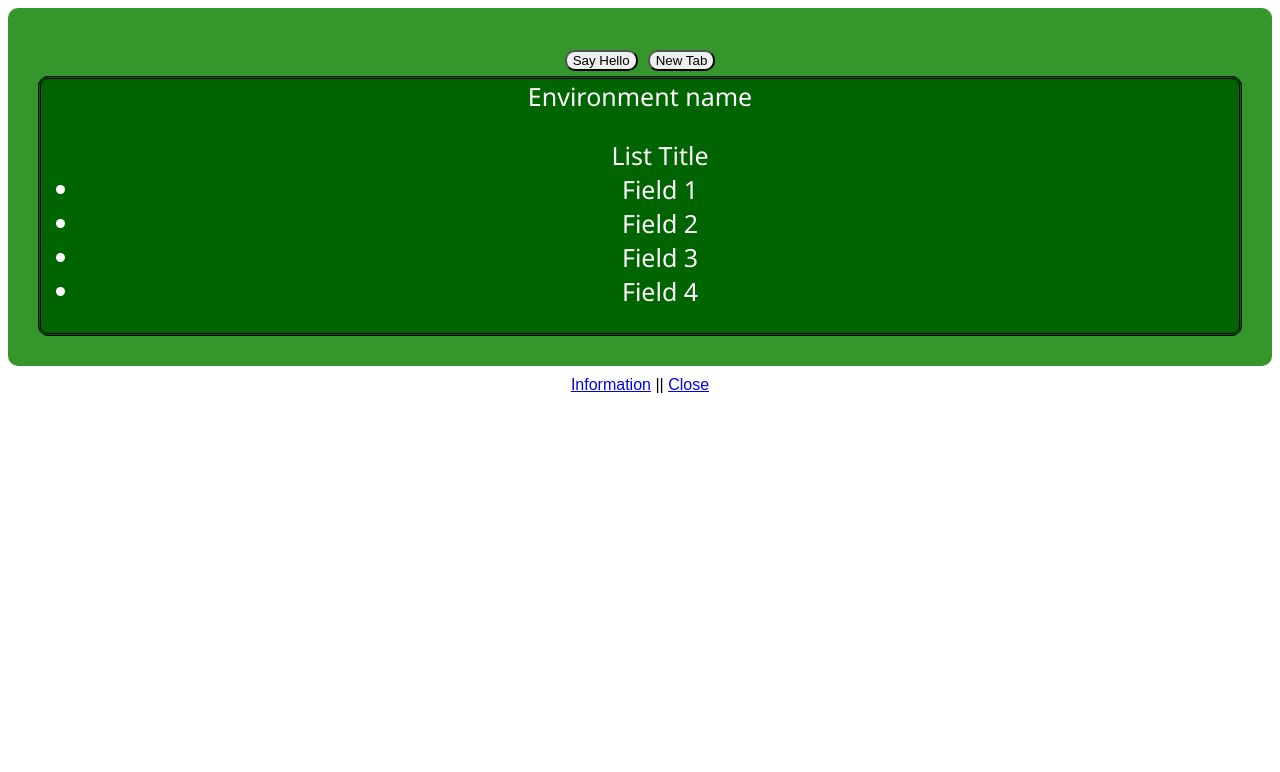
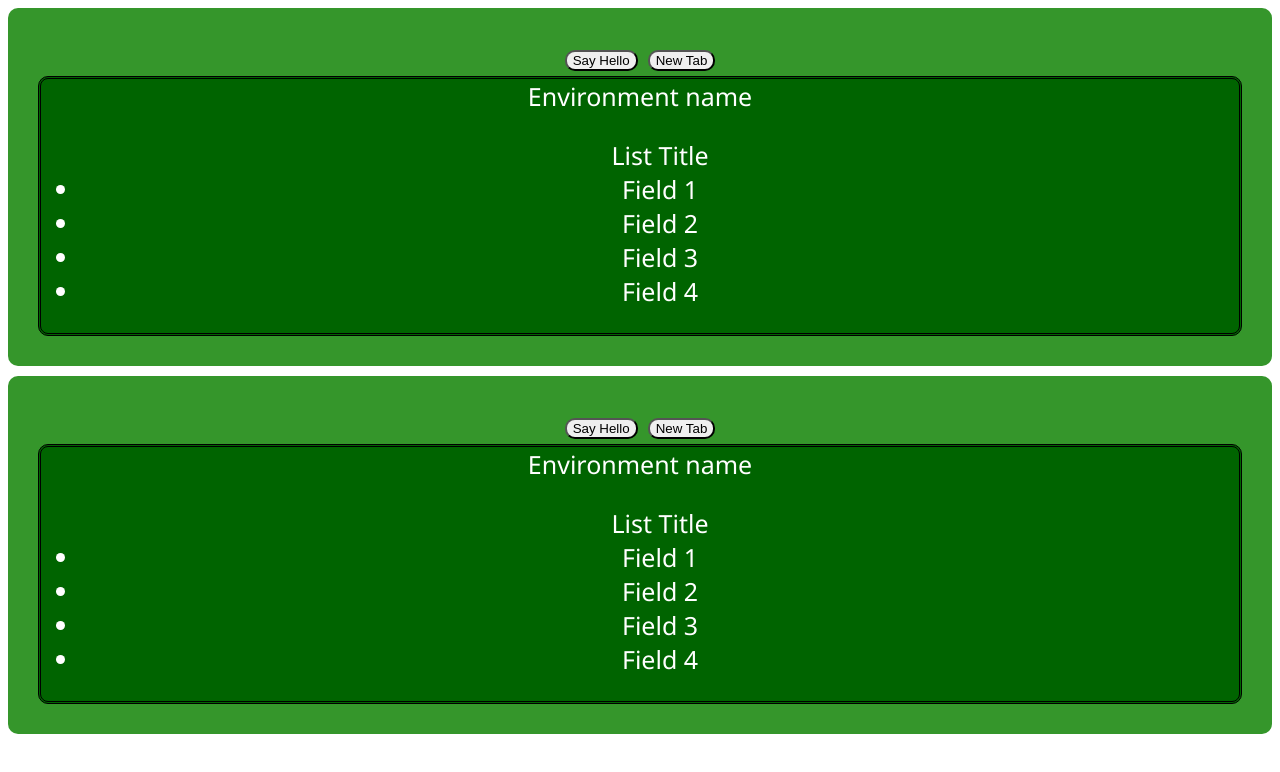
Before and after one commit to ktowner15/Dashboard_Demo, a React (Create React App) app: page / in a window 1280 px wide. Shown: the top 772 px of the page. Built offline with nearby package versions, Linux system fonts and the light colour scheme.

Commit message:
Got react-router working inside of app tiles Got react-router working inside of app tiles.  Didn't have much time today; I'll try to work more on this after a meeting that starts in about 5 minutes.  If there's not time, then this will be my last commit for today.

```diff
--- a/src/App.js
+++ b/src/App.js
@@ -1,45 +1,17 @@
-import React, { Fragment } from "react";
-import { BrowserRouter as Router, Route, Link, Switch } from "react-router-dom";
+import React from "react";
 
 import EnvTile from "./Components/EnvTile/EnvTile";
 import "./styles.css";
-import InfoCard from "./Components/InfoCard/InfoCard";
 
 export default function App() {
   return (
-    <Router>
-      <div className="App">
-        {/* The always-visible JSX/HTML is declared here, as well as router links. Examples below:*/}
-        {/* <EnvTile id="Click Environments" /> */}
-        {/* <Link to="/">Home</Link> */}
+    <div className="App">
+      {/* The always-visible JSX/HTML is declared here, as well as router links. Examples below:*/}
+      {/* <EnvTile id="Click Environments" /> */}
+      {/* <Link to="/">Home</Link> */}
 
-        <EnvTile appName="Click">
-          {/* TODO: perhaps experiment by putting link here? */}
-        </EnvTile>
-
-        {/* TODO: get this link to open on a separate page, that way you don't need the 'close' link. */}
-        <Link to="/information">Information</Link>
-        <text> || </text>
-        <Link to="/">Close</Link>
-      </div>
-
-      <Switch>
-        <Route path="/" exact component={blank} />
-        <Route path="/information" component={infoDock} />
-      </Switch>
-    </Router>
+      <EnvTile appName="Click" />
+      <EnvTile appName="App2" />
+    </div>
   );
 }
-
-// Link elements go below here.
-const blank = () => (
-  <Fragment>
-    <div />
-  </Fragment>
-);
-
-const infoDock = () => (
-  <Fragment>
-    <InfoCard />
-  </Fragment>
-);
```
